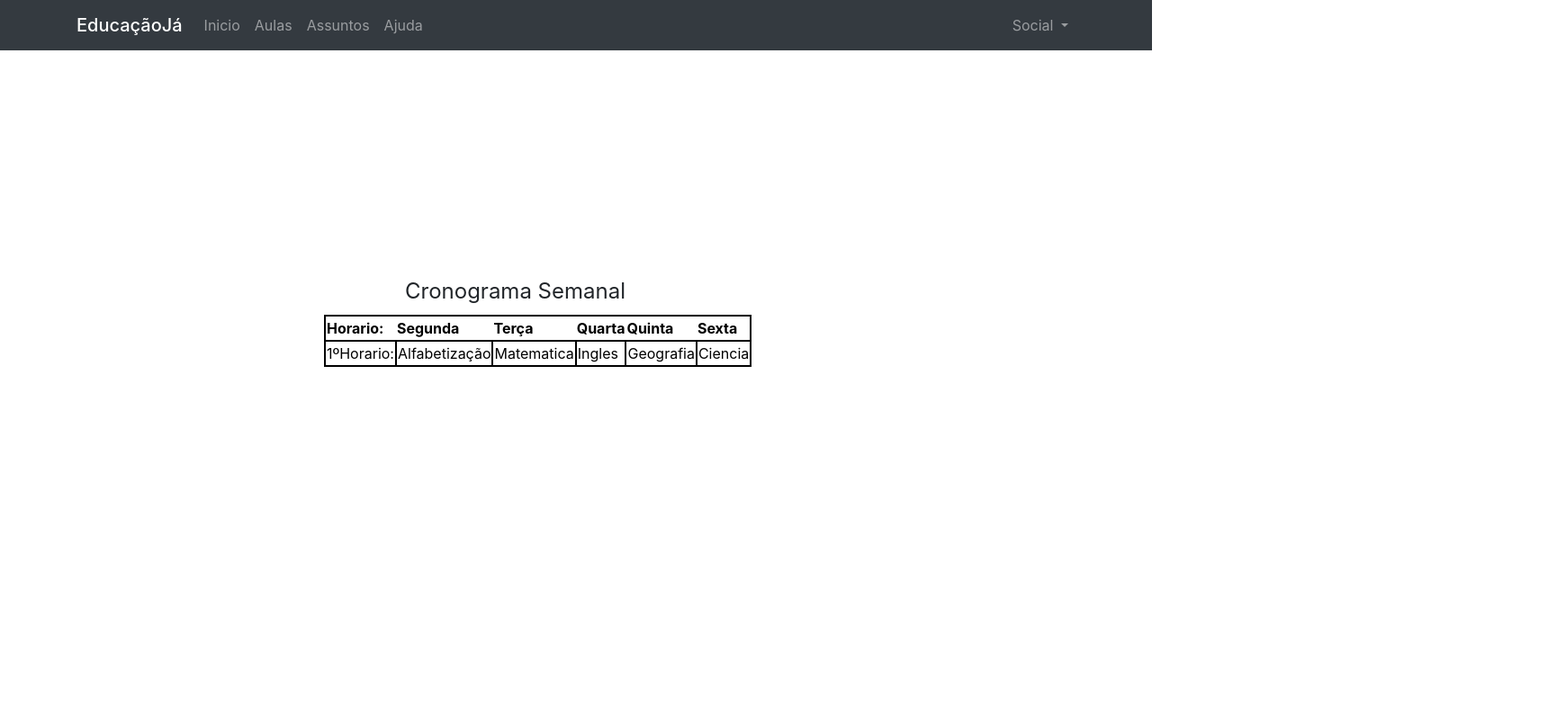
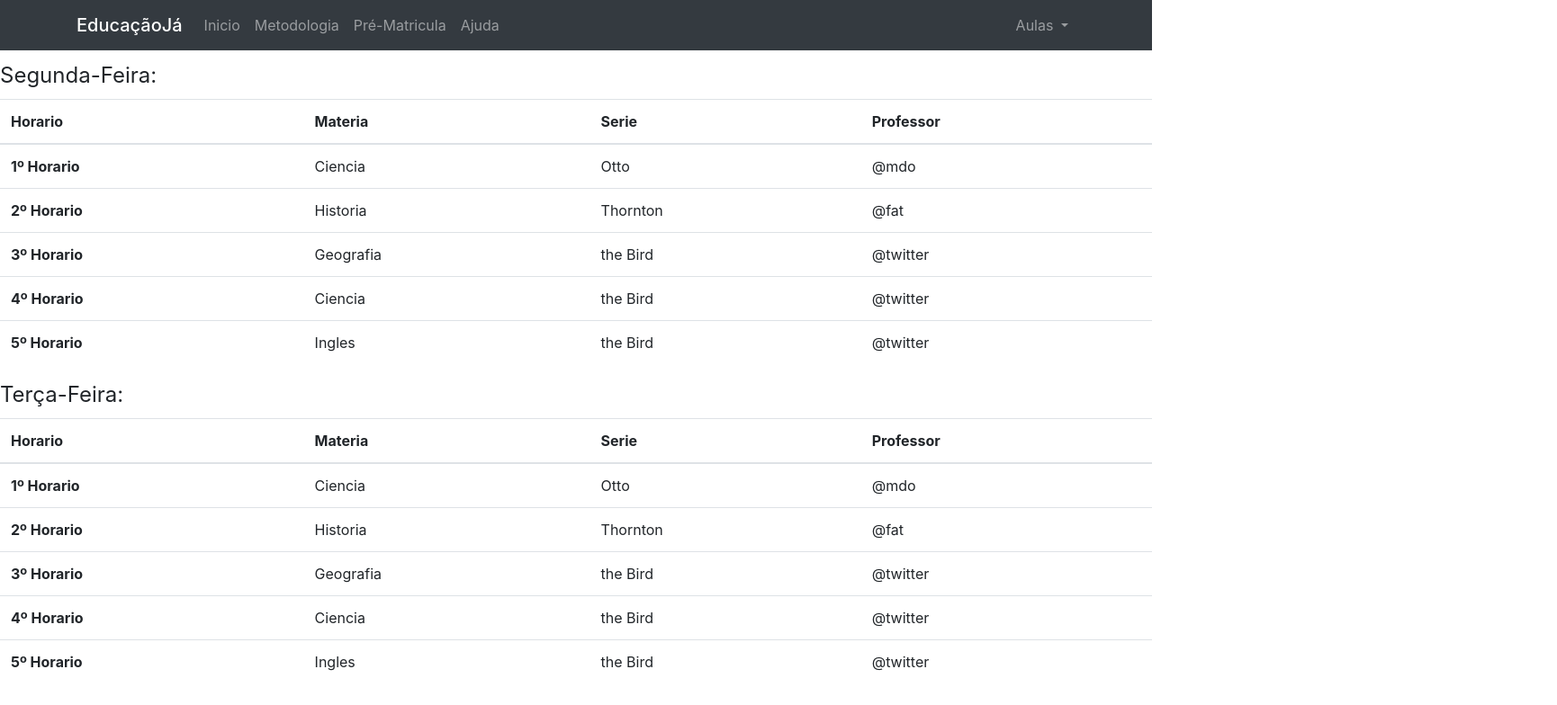
Before and after one commit to PedroHenriqueIFPE/IFPE__DesenWeb, a plain HTML site: page SiteEducacaoJa/assuntos.html in a window 1280 px wide. Shown: the whole page at 90% size, 1730 px wide, since content can reach past the window. Drawn offline with nearby package versions, Linux system fonts and the light colour scheme.

Commit message:
atualizaçao

```diff
--- a/SiteEducacaoJa/assuntos.html
+++ b/SiteEducacaoJa/assuntos.html
@@ -5,19 +5,12 @@
     <meta http-equiv="X-UA-Compatible" content="IE=edge">
     <meta name="viewport" content="width=device-width, initial-scale=1.0">
     <title>Document</title>
-    <link rel="preconnect" href="https://fonts.gstatic.com">
-    <link href="https://fonts.googleapis.com/css2?family=Lobster&display=swap" rel="stylesheet">
-    <link rel="stylesheet" href="assuntos.css"/>
-    <link rel="stylesheet" href="estilo.css"/>
-    <link rel="preconnect" href="https://fonts.gstatic.com">
-    <link href="https://fonts.googleapis.com/css2?family=Lobster&display=swap" rel="stylesheet">
-    <link rel="preconnect" href="https://fonts.gstatic.com">
-    <link href="https://fonts.googleapis.com/css2?family=Oswald:wght@300&display=swap" rel="stylesheet">
-    <link rel="stylesheet" href="https://maxcdn.bootstrapcdn.com/bootstrap/4.0.0/css/bootstrap.min.css" integrity="sha384-Gn5384xqQ1aoWXA+058RXPxPg6fy4IWvTNh0E263XmFcJlSAwiGgFAW/dAiS6JXm" crossorigin="anonymous">
-
-
+    <link rel="stylesheet" href="https://stackpath.bootstrapcdn.com/bootstrap/4.1.3/css/bootstrap.min.css" integrity="sha384-MCw98/SFnGE8fJT3GXwEOngsV7Zt27NXFoaoApmYm81iuXoPkFOJwJ8ERdknLPMO" crossorigin="anonymous">
+    <script src="https://stackpath.bootstrapcdn.com/bootstrap/4.1.3/js/bootstrap.min.js" integrity="sha384-ChfqqxuZUCnJSK3+MXmPNIyE6ZbWh2IMqE241rYiqJxyMiZ6OW/JmZQ5stwEULTy" crossorigin="anonymous"></script>
     <style>
-
+      legend.legend1{
+        margin-top: 10px;
+      }
     </style>
 </head>
 <body>
@@ -33,10 +26,10 @@
                         <a class="nav-link" href="index.html">Inicio</a>
                     </li>
                     <li class="nav-item">
-                            <a class="nav-link" href="conteudo.html">Aulas</a>
+                        <a class="nav-link" href="conteudo.html">Metodologia</a>
                     </li>
                     <li class="nav-item">
-                            <a class="nav-link" href="assuntos.html">Assuntos</a>
+                        <a class="nav-link" href="assuntos.html">Pré-Matricula</a>
                     </li>
                     <li class="nav-item">
                         <a class="nav-link" href="#">Ajuda</a>
@@ -47,45 +40,106 @@
             <ul class="navbar-nav ml-auto">
                 <li class="nav-item dropdown">
                     <a class="nav-link dropdown-toggle" href="#" data-toggle="dropdown" id="navDrop">
-                                Social
+                        Aulas
                     </a>
                     <div class="dropdown-menu">
-                                <a class="dropdown-item" href="#">Instagram</a>
-                                <a class="dropdown-item" href="#">Facebook</a>
-                                <a class="dropdown-item" href="#">Twitter</a>
+                        <a class="dropdown-item" href="assuntos.html">6º ano</a>
+                        <a class="dropdown-item" href="#">7º ano</a>
+                        <a class="dropdown-item" href="#">8º ano</a>
+                        <a class="dropdown-item" href="#">9º ano</a>
                     </div>
                 </li>
             </ul>
         </div>
     </div>
 </nav>
-
-    <div class="assuntos">
-        <legend>Cronograma Semanal</legend>
-    <table>
-
-
+    <div class="table-responsive-sm">
+    <table class="table">
+        <legend class="legend1">Segunda-Feira:</legend>
+        <thead>
           <tr>
-            <th>Horario:</th>
-            <th>Segunda</th>
-            <th>Terça</th>
-            <th>Quarta</th>
-            <th>Quinta</th>
-            <th>Sexta</th>
+            <th scope="col">Horario</th>
+            <th scope="col">Materia</th>
+            <th scope="col">Serie</th>
+            <th scope="col">Professor</th>
+          </tr>
+        </thead>
+        <tbody>
+          <tr>
+            <th scope="row">1º Horario</th>
+            <td>Ciencia</td>
+            <td>Otto</td>
+            <td>@mdo</td>
           </tr>
           <tr>
-            <td>1ºHorario:</td>
-            <td>Alfabetização</td>
-            <td>Matematica</td>
+            <th scope="row">2º Horario</th>
+            <td>Historia</td>
+            <td>Thornton</td>
+            <td>@fat</td>
+          </tr>
+          <tr>
+            <th scope="row">3º Horario</th>
+            <td>Geografia</td>
+            <td>the Bird</td>
+            <td>@twitter</td>
+          </tr>
+          <th scope="row">4º Horario</th>
+          <td>Ciencia</td>
+          <td>the Bird</td>
+          <td>@twitter</td>
+        </tr>
+        <th scope="row">5º Horario</th>
         <td>Ingles</td>
-            <td>Geografia</td>
-            <td>Ciencia</td>
+        <td>the Bird</td>
+        <td>@twitter</td>
   </tr>
-
+        </tbody>
       </table>
     </div>
 
-
+    <div class="table-responsive-sm">
+        <table class="table">
+            <legend>Terça-Feira:</legend>
+            <thead>
+              <tr>
+                <th scope="col">Horario</th>
+                <th scope="col">Materia</th>
+                <th scope="col">Serie</th>
+                <th scope="col">Professor</th>
+              </tr>
+            </thead>
+            <tbody>
+              <tr>
+                <th scope="row">1º Horario</th>
+                <td>Ciencia</td>
+                <td>Otto</td>
+                <td>@mdo</td>
+              </tr>
+              <tr>
+                <th scope="row">2º Horario</th>
+                <td>Historia</td>
+                <td>Thornton</td>
+                <td>@fat</td>
+              </tr>
+              <tr>
+                <th scope="row">3º Horario</th>
+                <td>Geografia</td>
+                <td>the Bird</td>
+                <td>@twitter</td>
+              </tr>
+              <th scope="row">4º Horario</th>
+              <td>Ciencia</td>
+              <td>the Bird</td>
+              <td>@twitter</td>
+            </tr>
+            <th scope="row">5º Horario</th>
+            <td>Ingles</td>
+            <td>the Bird</td>
+            <td>@twitter</td>
+      </tr>
+            </tbody>
+          </table>
+        </div>
         <script src="https://code.jquery.com/jquery-3.2.1.slim.min.js" integrity="sha384-KJ3o2DKtIkvYIK3UENzmM7KCkRr/rE9/Qpg6aAZGJwFDMVNA/GpGFF93hXpG5KkN" crossorigin="anonymous"></script>
         <script src="https://cdnjs.cloudflare.com/ajax/libs/popper.js/1.12.9/umd/popper.min.js" integrity="sha384-ApNbgh9B+Y1QKtv3Rn7W3mgPxhU9K/ScQsAP7hUibX39j7fakFPskvXusvfa0b4Q" crossorigin="anonymous"></script>
         <script src="https://maxcdn.bootstrapcdn.com/bootstrap/4.0.0/js/bootstrap.min.js" integrity="sha384-JZR6Spejh4U02d8jOt6vLEHfe/JQGiRRSQQxSfFWpi1MquVdAyjUar5+76PVCmYl" crossorigin="anonymous"></script>
```
Also changed, not shown: SiteEducacaoJa/conteudo.html (+7 -6 lines), SiteEducacaoJa/index.html (+7 -6 lines), SiteEducacaoJa/teste.html (deleted, +0 -76 lines). Lines whose indentation alone changed are shown as unchanged.
